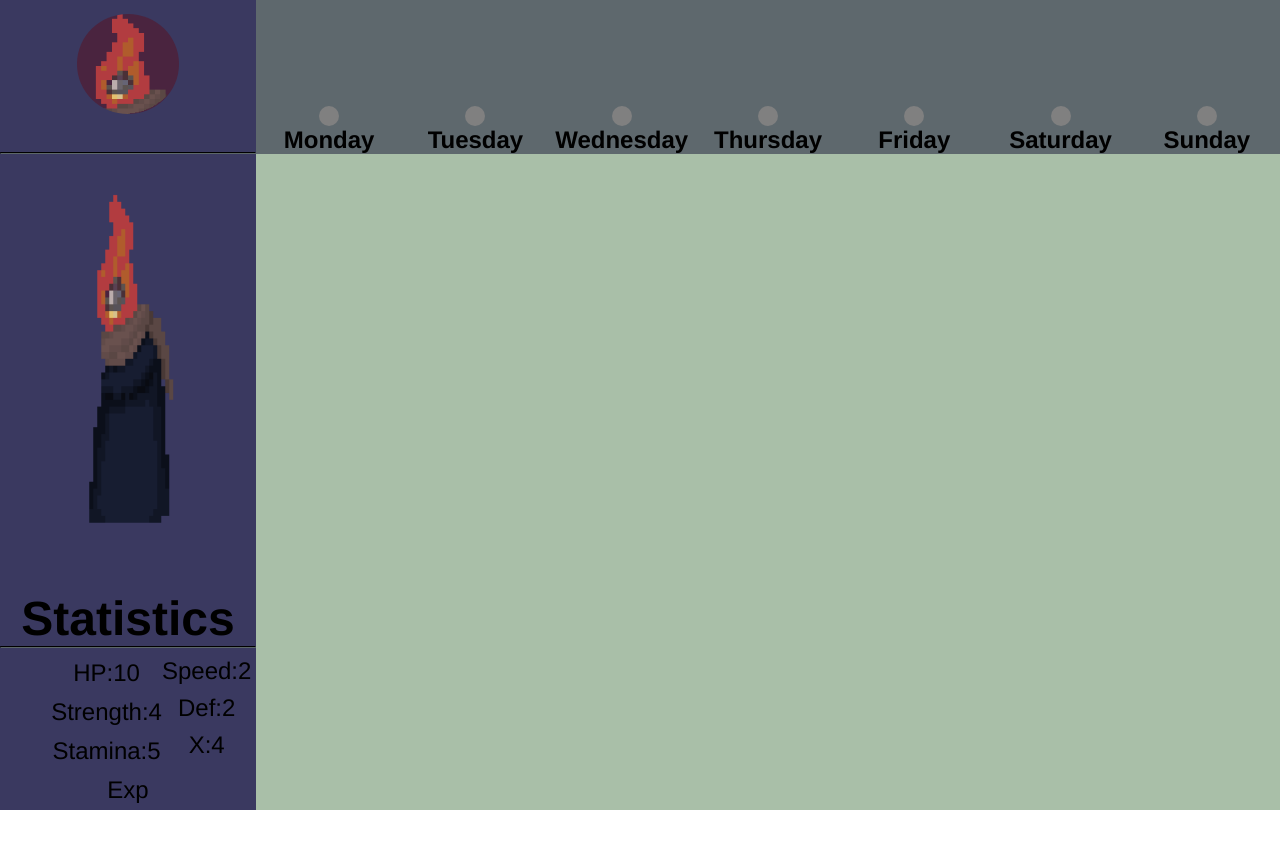
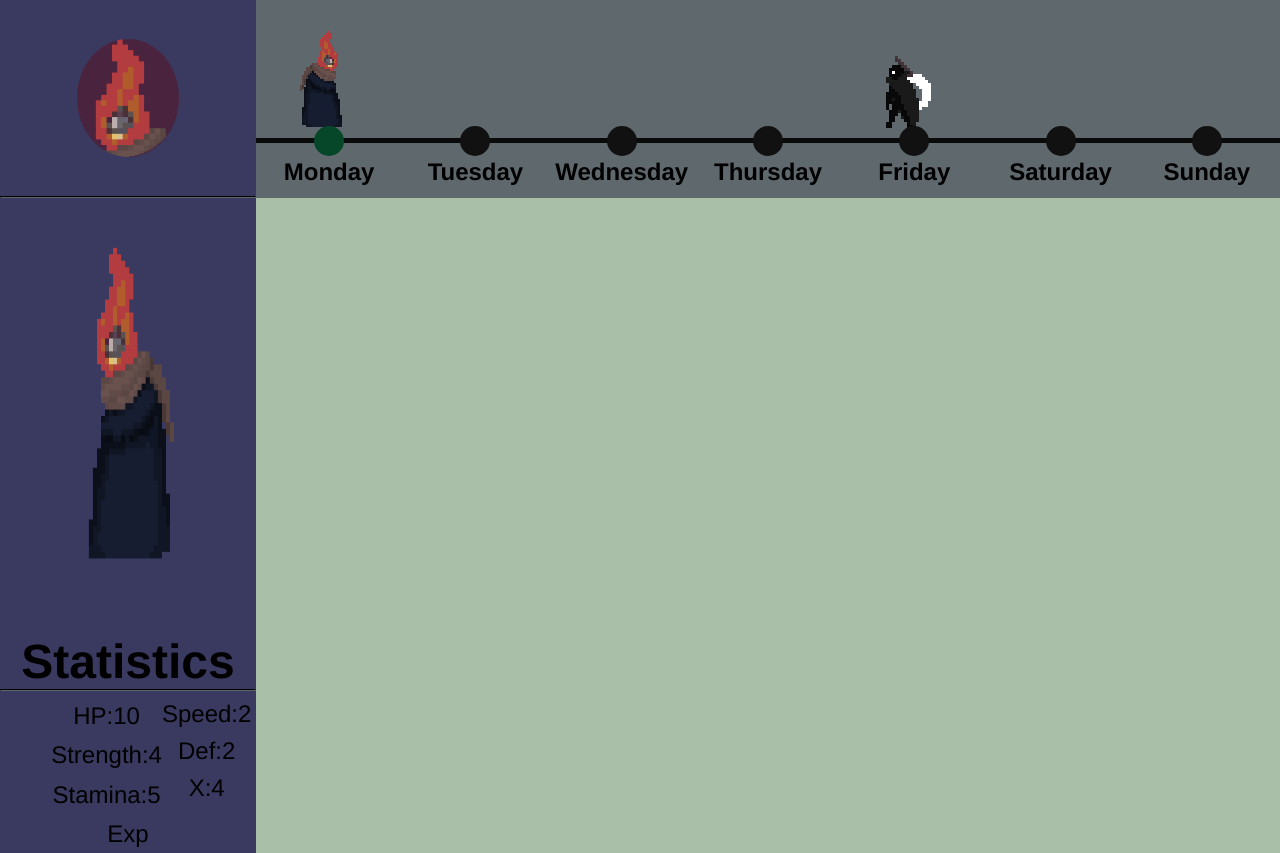
Before and after one commit to Pbrochu94/to-do-game, a plain HTML site: page src/main.html in a window 1280 px wide. Before the commit the page ends 810 px from the top, so only its background shows below. Drawn offline with Linux system fonts and the light colour scheme.

Commit message:
Finished with the visual of the week timeline Added the main character and boss to the character path
TODO: Start working on project section

```diff
--- a/src/main.html
+++ b/src/main.html
@@ -13,35 +13,63 @@
             <hr>
         </div>
         <div class="timeline-tab">
-            <div class="characters-path"></div>
+            <div class="characters-path">
+                <div class="monday-space character-space">
+                    <img src="img/main-character-iddle.gif" alt="Main character Iddle animation">
+                </div>
+                <div class="thursday-space character-space"></div>
+                <div class="wednesday-space character-space"></div>
+                <div class="tuesday-space character-space">
+
+                </div>
+                <div class="friday-character-space character-space">
+                    <img src="img/shadow-enemy-iddle.gif" alt="Shadow enemy iddle animation">
+                </div>
+                <div class="saturday-space character-space"></div>
+                <div class="sunday-space character-space"></div>
+            </div>
             <div class="days-meter">
                 <div class="current-step">
-                    <div class="indicator"></div>
-                    <div class="label">Monday</div>
+                    <div class="indicator">
+                        <div class="day-checkpoint" active></div>
+                    </div>
+                    <div class="days-label">Monday</div>
                 </div>
                 <div class="step">
-                    <div class="indicator"></div>
-                    <div class="label">Tuesday</div>
+                    <div class="indicator">
+                        <div class="day-checkpoint"></div>
+                    </div>
+                    <div class="days-label">Tuesday</div>
                 </div>
                 <div class="step">
-                    <div class="indicator"></div>
-                    <div class="label">Wednesday</div>
+                    <div class="indicator">
+                        <div class="day-checkpoint"></div>
+                    </div>
+                    <div class="days-label">Wednesday</div>
                 </div>
                 <div class="step">
-                    <div class="indicator"></div>
-                    <div class="label">Thursday</div>
+                    <div class="indicator">
+                        <div class="day-checkpoint"></div>
+                    </div>
+                    <div class="days-label">Thursday</div>
                 </div>
                 <div class="step">
-                    <div class="indicator"></div>
-                    <div class="label">Friday</div>
+                    <div class="indicator">
+                        <div class="day-checkpoint"></div>
+                    </div>
+                    <div class="days-label">Friday</div>
                 </div>
                 <div class="step">
-                    <div class="indicator"></div>
-                    <div class="label">Saturday</div>
+                    <div class="indicator">
+                        <div class="day-checkpoint"></div>
+                    </div>
+                    <div class="days-label">Saturday</div>
                 </div>
                 <div class="step">
-                    <div class="indicator"></div>
-                    <div class="label">Sunday</div>
+                    <div class="indicator">
+                        <div class="day-checkpoint"></div>
+                    </div>
+                    <div class="days-label">Sunday</div>
                 </div>
             </div>
         </div>
--- a/src/style.css
+++ b/src/style.css
@@ -51,6 +51,14 @@
 .characters-path{
     height: 70%;
     width: auto;
+    display: grid;
+    grid-template-columns: repeat(7,1fr);
+}
+
+.character-space{
+    display: flex;
+    justify-content: center;
+    align-items: center;
 }
 
 .days-meter {
@@ -75,16 +83,34 @@
     justify-content: center;
 }
 
-.label {
+.days-label {
     font-weight: bold;
+    margin-top: 10%;
 }
 
 .indicator {
-    width: 20px;
-    height: 20px;
+    width: 100%;
+    height: 5px;
+    border-radius: 0;
+    background-color: rgb(10, 10, 10);
+    display: flex;
+    justify-content: center;
+    align-items: center;
+}
+
+.day-checkpoint{
+    height: 30px;
+    width: 30px;
     border-radius: 50%;
-    background-color: gray;
+    background-color: rgb(17, 17, 17);
 }
+
+.day-checkpoint[active]{
+    background-color: rgb(6, 71, 41);
+}
+
+
+
 
 .profile-stats-wrapper{
     background-color: rgb(58, 57, 96);
@@ -101,6 +127,17 @@
     display:flex;
     flex-direction: column;
     text-align: center;
+}
+
+.inventory{
+    display: flex;
+    justify-content: center;
+    align-items: center;
+}
+
+.inventory>img{
+    height: max(250px,95%);
+    width: max(260px,95%);
 }
 
 .ul-wrapper{
```
Also changed, not shown: src/img/main-character-iddle.gif (added), src/img/shadow-enemy-iddle.gif (added).
